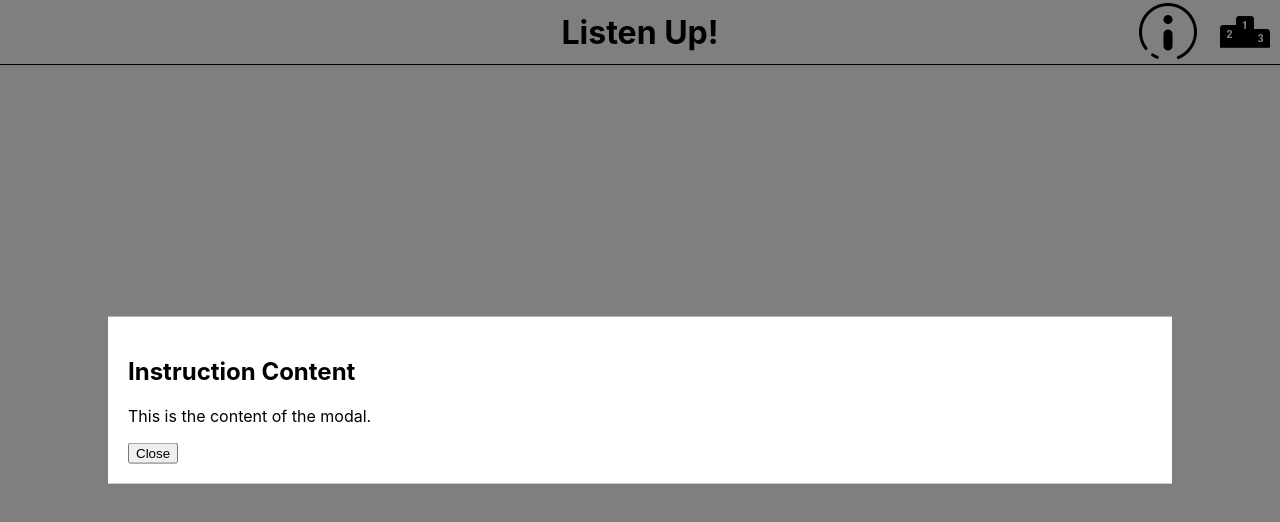
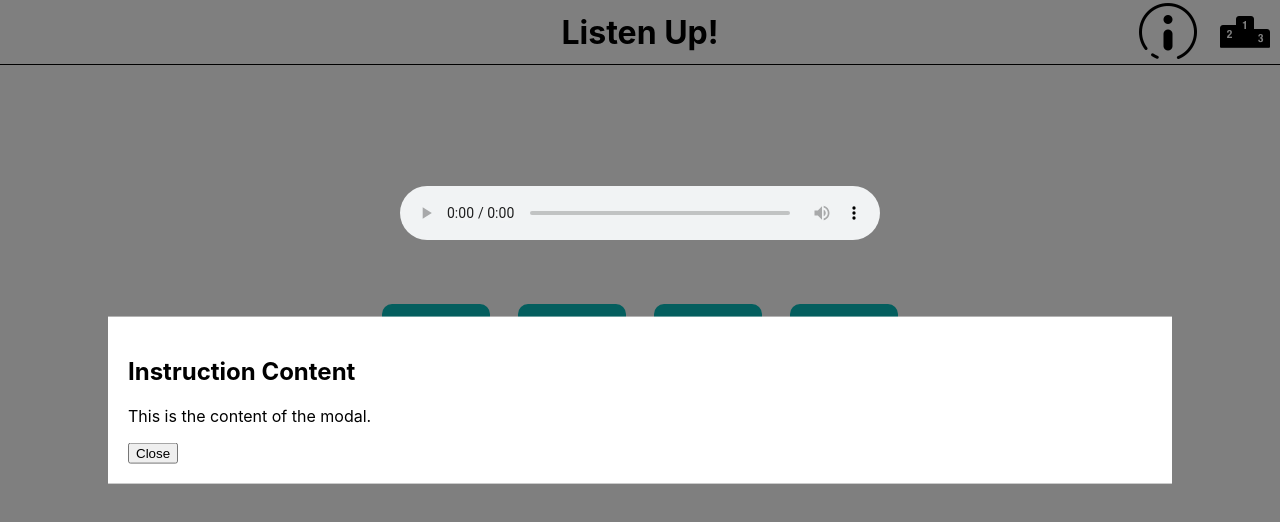
Before and after one commit to Listen-Up-2210/listen-up-ui, a React (Create React App) app: page /question/easy in a window 1280 px wide. Shown: the top 522 px of the page. Built offline with nearby package versions, Linux system fonts and the light colour scheme; no server answers.

Commit message:
Add mock data to Question component to simulate fetch request

```diff
--- a/src/Components/Game/Game.js
+++ b/src/Components/Game/Game.js
@@ -1,46 +1,67 @@
 import React, { useEffect, useState } from "react";
 import "./Game.css"
-// import Question from './Question/Question'
+import Question from '../Question/Question'
 import { useLocation } from 'react-router-dom'
 
  function Game()  {
-  const [deck, setDeck] = useState([])
+  // const [deck, setDeck] = useState([])
   let location = useLocation().pathname.split("/")
 
-  useEffect(() => {
-    console.log('LOCATION', location)
-    const categoryQuery = `
-      query {
-        sound_cards(category: location[1]) {
-          id:
-          correct answer:
-          wrong answers:
-        }
-      }
-    `
+  const deck = [
+    {
+      id: 16933,
+      audioURL: "https://cdn.freesound.org/previews/16/16933_37876-hq.mp3",
+      correctAnswer: "Donkey",
+      wrongAnswers: ["Horse", "Goat", "Cow"]
+    },
+    {
+      id: 73371,
+      audioURL: "https://cdn.freesound.org/previews/73/73371_238949-hq.mp3",
+      correctAnswer: "Bee",
+      wrongAnswers: ["Hornet", "Humming Bird", "Mosquito"]
+    },
+    {
+      id: 510917,
+      audioURL: "https://cdn.freesound.org/previews/510/510917_11157357-hq.mp3",
+      correctAnswer: "Seagull",
+      wrongAnswers: ["Pelican", "Eagle", "Hawk"],
+    }
+  ]
 
-    fetch("URL", {
-      method: "POST",
-      headers: {
-        "Content-Type": "application/json"
-      },
-      body: JSON.stringify({
-        query: categoryQuery
-      })
-    })
-    .then(res => res.json())
-    .then(data => {
-      console.log(data)
-      setDeck(data)
-    })
-    .catch(err => console.log(err))
-  }, [])
+  // useEffect(() => {
+  //   console.log('LOCATION', location)
+  //   const categoryQuery = `
+  //     query {
+  //       sound_cards(category: location[1]) {
+  //         id:
+  //         correct answer:
+  //         wrong answers:
+  //       }
+  //     }
+  //   `
+
+  //   fetch("URL", {
+  //     method: "POST",
+  //     headers: {
+  //       "Content-Type": "application/json"
+  //     },
+  //     body: JSON.stringify({
+  //       query: categoryQuery
+  //     })
+  //   })
+  //   .then(res => res.json())
+  //   .then(data => {
+  //     console.log(data)
+  //     setDeck(data)
+  //   })
+  //   .catch(err => console.log(err))
+  // }, [])
 
 
   return (
-    <div className="game-container">
-      {/* <Question deck={deck}/> */}
-    </div>
+    // <div className="game-container">
+      <Question deck={deck}/>
+    // </div>
   )
 
  }
--- a/src/Components/Question/Question.js
+++ b/src/Components/Question/Question.js
@@ -3,28 +3,28 @@ import "./Question.css"
 import Audio from '../Audio/Audio'
 import Choices from "../Choices/Choices";
 
-const Question = () => {
+const Question = ({deck}) => {
 
-  const deck = [
-    {
-      id: 16933,
-      audioURL: "https://cdn.freesound.org/previews/16/16933_37876-hq.mp3",
-      correctAnswer: "Donkey",
-      wrongAnswers: ["Horse", "Goat", "Cow"]
-    },
-    {
-      id: 73371,
-      audioURL: "https://cdn.freesound.org/previews/73/73371_238949-hq.mp3",
-      correctAnswer: "Bee",
-      wrongAnswers: ["Hornet", "Humming Bird", "Mosquito"]
-    },
-    {
-      id: 510917,
-      audioURL: "https://cdn.freesound.org/previews/510/510917_11157357-hq.mp3",
-      correctAnswer: "Seagull",
-      wrongAnswers: ["Pelican", "Eagle", "Hawk"],
-    }
-  ]
+  // const deck = [
+  //   {
+  //     id: 16933,
+  //     audioURL: "https://cdn.freesound.org/previews/16/16933_37876-hq.mp3",
+  //     correctAnswer: "Donkey",
+  //     wrongAnswers: ["Horse", "Goat", "Cow"]
+  //   },
+  //   {
+  //     id: 73371,
+  //     audioURL: "https://cdn.freesound.org/previews/73/73371_238949-hq.mp3",
+  //     correctAnswer: "Bee",
+  //     wrongAnswers: ["Hornet", "Humming Bird", "Mosquito"]
+  //   },
+  //   {
+  //     id: 510917,
+  //     audioURL: "https://cdn.freesound.org/previews/510/510917_11157357-hq.mp3",
+  //     correctAnswer: "Seagull",
+  //     wrongAnswers: ["Pelican", "Eagle", "Hawk"],
+  //   }
+  // ]
 
   const [turn, setTurn] = useState(0)
 
```
